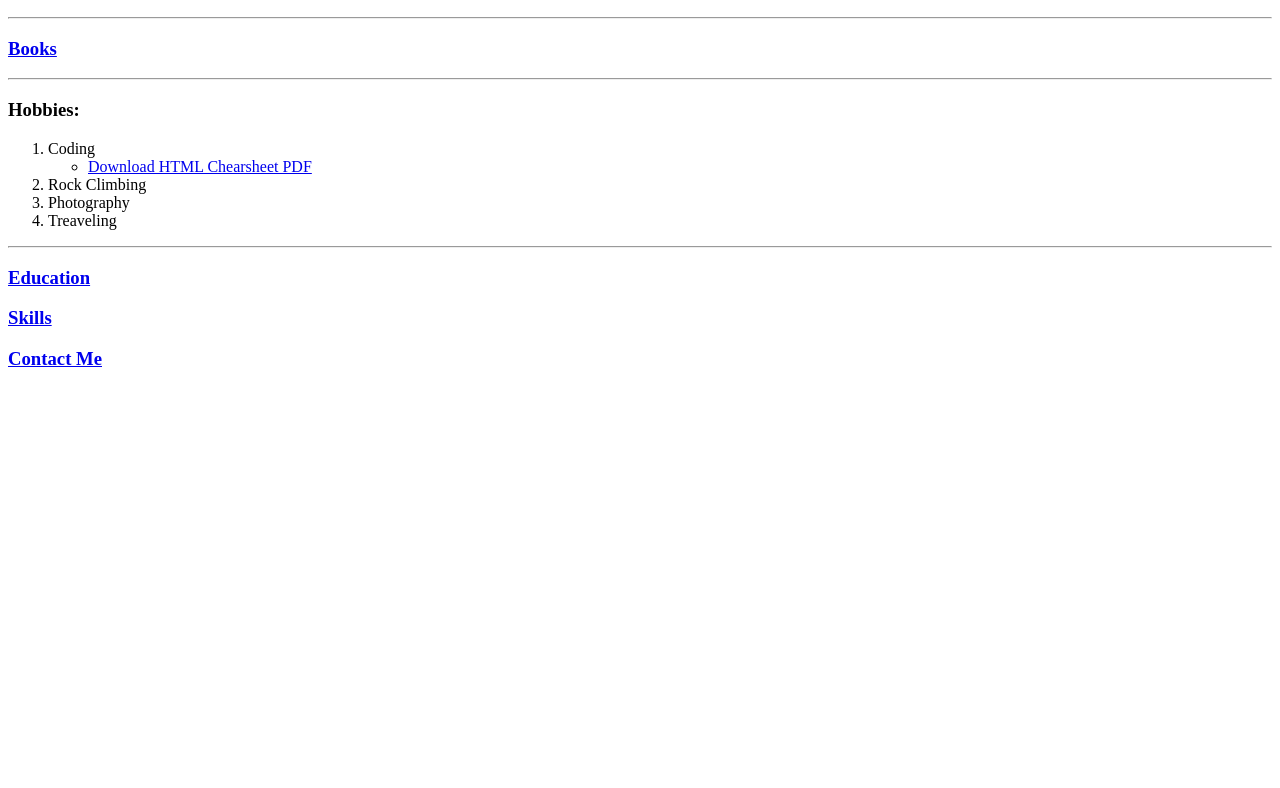
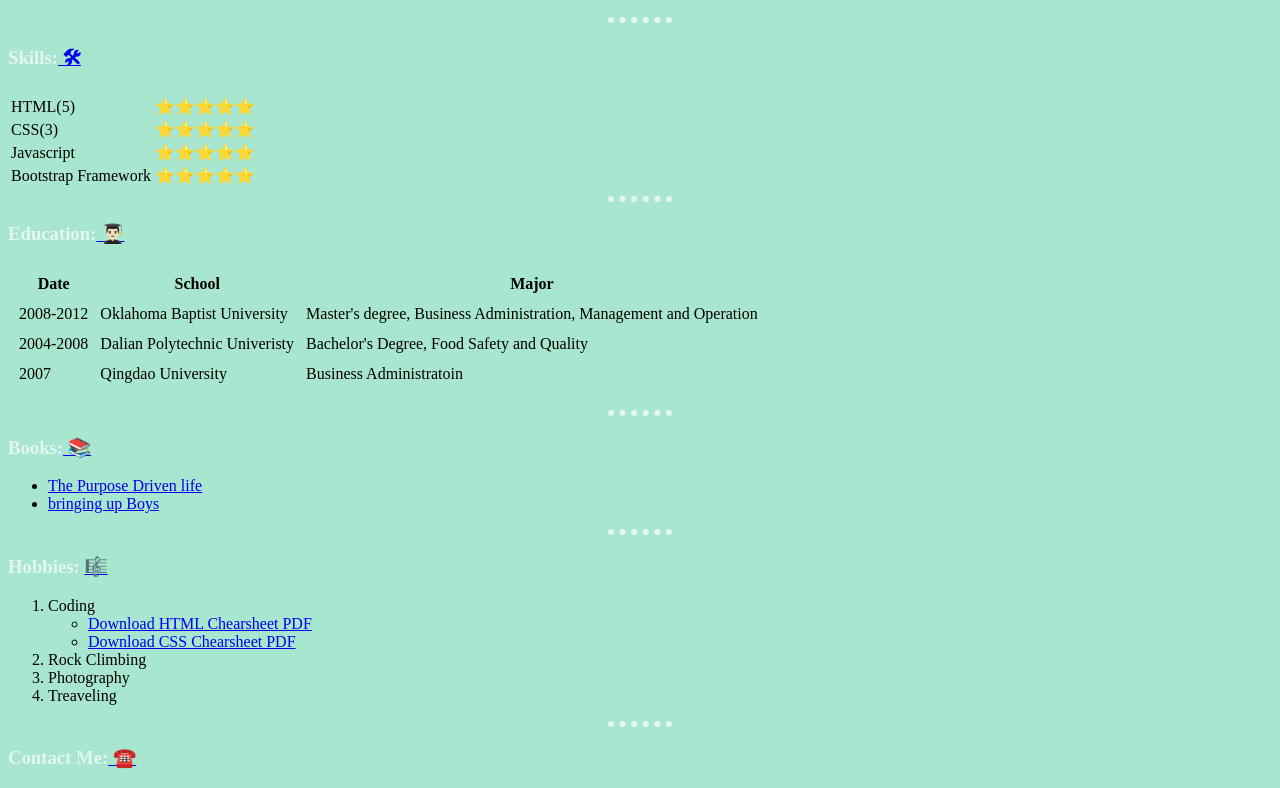
Before and after one commit to yzribbo/fp, a plain HTML site: page index.html in a window 1280 px wide. Shown: the part 245-1033 px from the top of the page. Before the commit the page ends 800 px from the top, so only its background shows below. Drawn offline with Linux system fonts and the light colour scheme.

Commit message:
Update index.html

```diff
--- a/index.html
+++ b/index.html
@@ -4,6 +4,7 @@
 <head>
   <meta charset="utf-8">
   <title>🐥David's Personal Site</title>
+  <link rel="stylesheet" href="css/style.css">
 </head>
 
 <body>
@@ -23,22 +24,87 @@
     </tr>
   </table>
   <hr>
-  <h3><a href="Books.html">Books</a></h3>
+  <h3>
+    Skills:<a href="skills.html"> 🛠</a>
+  </h3>
+  <table>
+     <tr>
+       <td>HTML(5)</td>
+       <td>⭐️⭐️⭐️⭐️⭐️</td>
+     </tr>
+     <tr>
+       <td>CSS(3)</td>
+       <td>⭐️⭐️⭐️⭐️⭐️</td>
+     </tr>
+     <tr>
+       <td>Javascript</td>
+       <td>⭐️⭐️⭐️⭐️⭐️</td>
+     </tr>
+     <tr>
+       <td>Bootstrap Framework</td>
+       <td>⭐️⭐️⭐️⭐️⭐️</td>
+     </tr>
+   </table>
   <hr>
-  <h3>Hobbies:</h3>
+  <h3>
+    Education:<a href="education.html"> 👨🏻‍🎓</a>
+  </h3>
+  <p>
+    <table cellspacing="10">
+      <thead>
+        <tr>
+          <th>Date</th>
+          <th>School</th>
+          <th>Major</th>
+        </tr>
+      </thead>
+      <tbody>
+        <tr>
+          <td>2008-2012</td>
+          <td>Oklahoma Baptist University</td>
+          <td>Master's degree, Business Administration, Management and Operation</td>
+        </tr>
+        <tr>
+          <td>2004-2008</td>
+          <td>Dalian Polytechnic Univeristy</td>
+          <td>Bachelor's Degree, Food Safety and Quality</td>
+        </tr>
+        <tr>
+          <td>2007</td>
+          <td>Qingdao University</td><td>Business Administratoin</td>
+        </tr>
+      </tbody>
+      <tfoot>
+
+      </tfoot>
+
+    </table>
+  </p>
+  <hr>
+  <h3>
+    Books:<a href="books.html"> 📚</a>
+  </h3>
+  <ul>
+    <li><a href="https://www.youtube.com/watch?v=eiDjPZx8wtc">The Purpose Driven life</a></li>
+    <li><a href="https://www.youtube.com/watch?v=F1-IB0tdZSw">bringing up Boys</a></li>
+  </ul>
+  <hr>
+  <h3>
+    Hobbies: <a href="hobbies.html"> 🎼</a>
+  </h3>
   <ol>
     <li>Coding</li>
       <ul>
         <li><a download href="https://web.stanford.edu/group/csp/cs21/htmlcheatsheet.pdf">Download HTML Chearsheet PDF</a></li>
+      </ul>
+      <ul>
+        <li><a download href="https://web.stanford.edu/group/csp/cs21/csscheatsheet.pdf">Download CSS Chearsheet PDF</a></li>
       </ul>
     <li>Rock Climbing</li>
     <li>Photography</li>
     <li>Treaveling</li>
   </ol>
   <hr>
-  <h3><a href="Education.html">Education</a></h3>
-  <h3><a href="Skills.html">Skills</a></h3>
-  <h3><a href="ContactMe.html">Contact Me</a></h3>
+  <h3>Contact Me:<a href="contactMe.html">  ☎️</a></h3>
 </body>
-
 </html>
```
